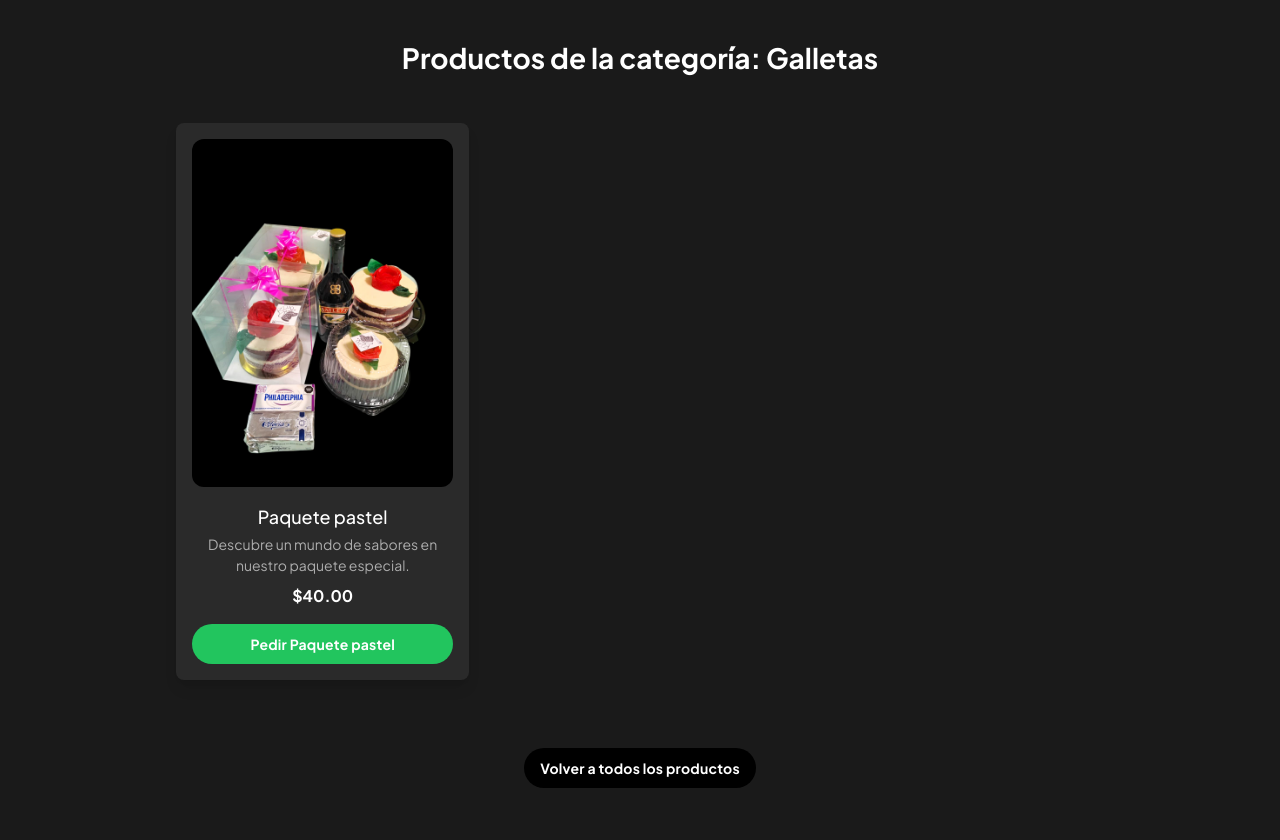
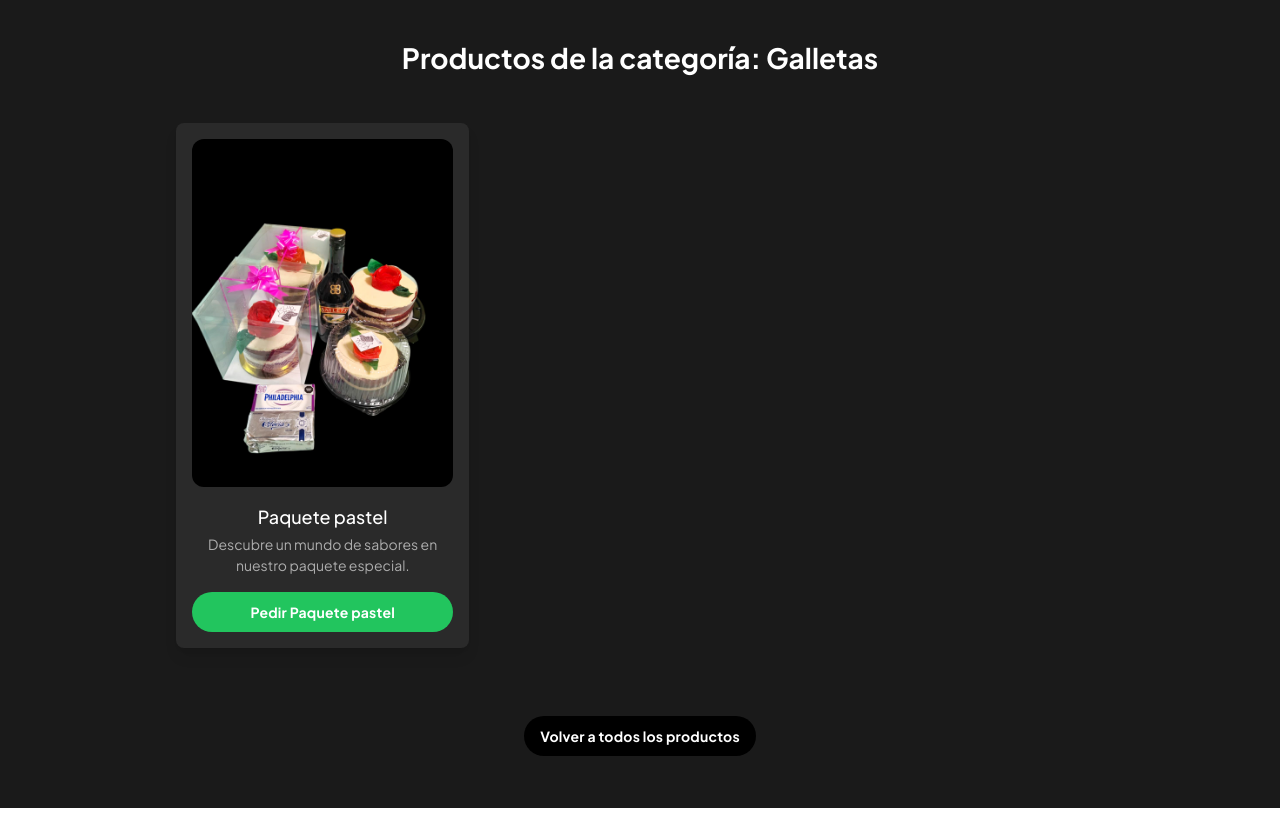
Before and after one commit to josealbertocortes/panelbardo, a React (Vite) app: page /productos/galletas in a window 1280 px wide. After the commit the page ends 808 px from the top, so only its background shows below. Built offline with nearby package versions, Linux system fonts and the light colour scheme.

Commit message:
ocultar price

```diff
--- a/src/components/CategoryPage.jsx
+++ b/src/components/CategoryPage.jsx
@@ -44,7 +44,7 @@ function CategoryPage() {
                 <div>
                   <p className="text-white text-lg font-medium leading-normal mb-1">{product.name}</p>
                   <p className="text-[#adadad] text-sm font-normal leading-normal">{product.description}</p>
-                  <p className="text-white text-md font-bold mt-2">${product.price.toFixed(2)}</p> {/* Muestra el precio con 2 decimales */}
+                  {/* <p className="text-white text-md font-bold mt-2">${product.price.toFixed(2)}</p>  */}
                 </div>
 
                 {/* Botón "Pedir" para cada producto */}
```
